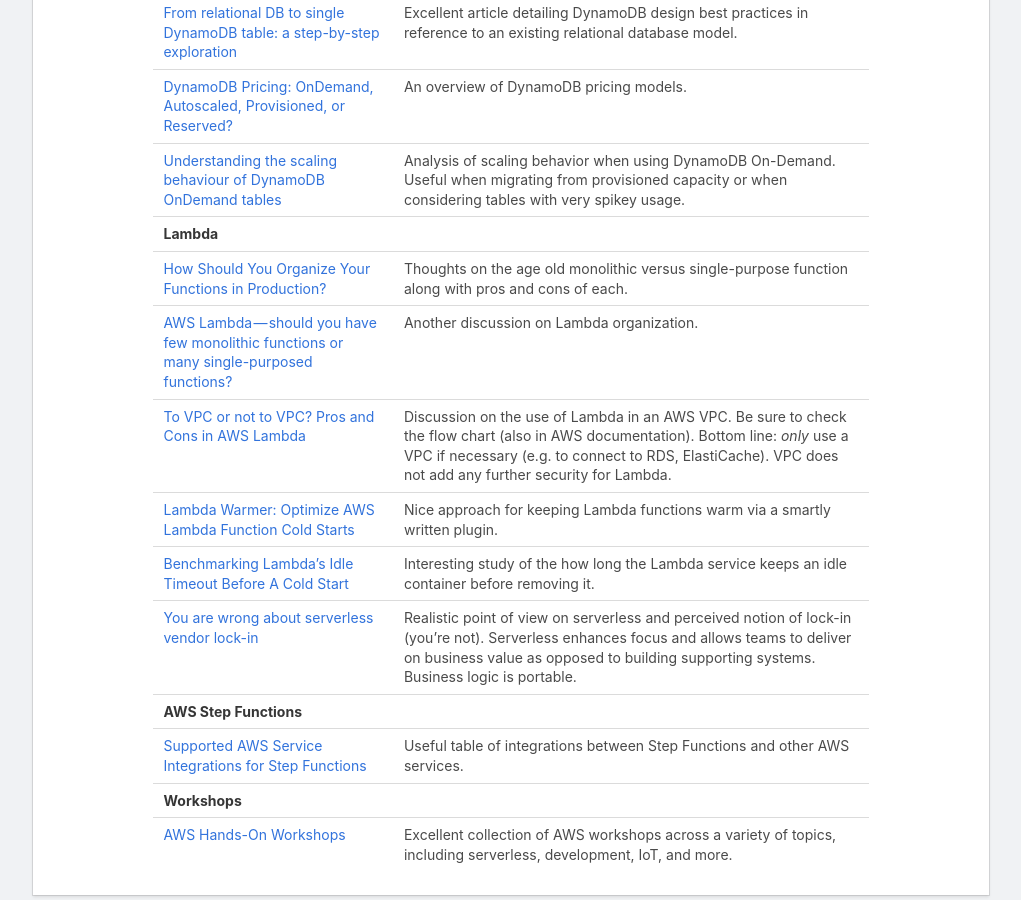
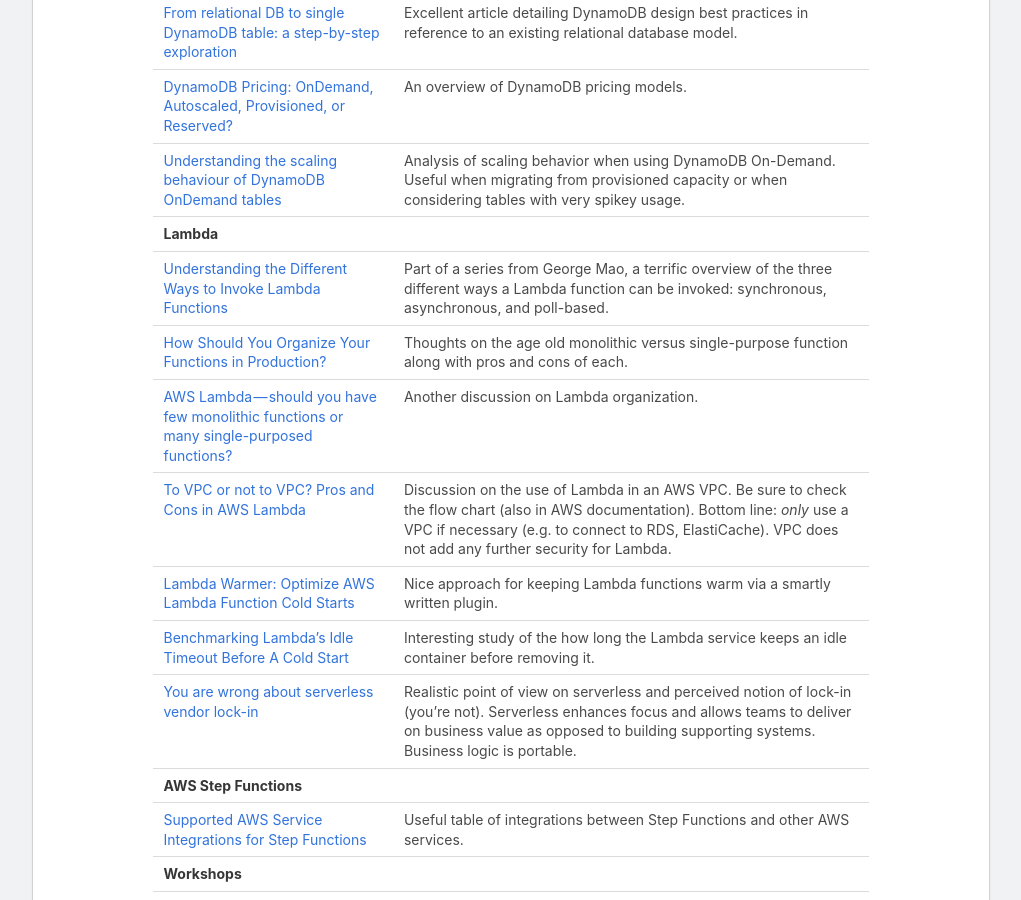
Before and after one commit to jkahn117/iamjkahn-blog, a Jekyll site: the page built from aws-resources.md, in a window 1280 px wide and 900 px high, scrolled down 1043 px. Shown: the whole window, without its empty margins (129-1150 px from the left). Built offline with Jekyll 4.4.1, drawn with Linux system fonts in a browser that asks for light colours; nearby versions of some CDN libraries.

Commit message:
Add new Lambda resource

```diff
--- a/aws-resources.md
+++ b/aws-resources.md
@@ -21,6 +21,7 @@ A selection of my favorite AWS resources on various topics...
 | [DynamoDB Pricing: OnDemand, Autoscaled, Provisioned, or Reserved?](https://www.trek10.com/blog/findev-dynamodb-pricing-analysis/) | An overview of DynamoDB pricing models. |
 | [Understanding the scaling behaviour of DynamoDB OnDemand tables](https://theburningmonk.com/2019/03/understanding-the-scaling-behaviour-of-dynamodb-ondemand-tables/) | Analysis of scaling behavior when using DynamoDB On-Demand. Useful when migrating from provisioned capacity or when considering tables with very spikey usage. |
 | **Lambda** |
+| [Understanding the Different Ways to Invoke Lambda Functions](https://aws.amazon.com/blogs/architecture/understanding-the-different-ways-to-invoke-lambda-functions/) | Part of a series from George Mao, a terrific overview of the three different ways a Lambda function can be invoked: synchronous, asynchronous, and poll-based. |
 | [How Should You Organize Your Functions in Production?](https://epsagon.com/blog/how-should-you-organize-your-functions-in-roduction/) | Thoughts on the age old monolithic versus single-purpose function along with pros and cons of each. |
 | [AWS Lambda — should you have few monolithic functions or many single-purposed functions?](https://hackernoon.com/aws-lambda-should-you-have-few-monolithic-functions-or-many-single-purposed-functions-8c3872d4338f) | Another discussion on Lambda organization. |
 | [To VPC or not to VPC? Pros and Cons in AWS Lambda](https://lumigo.io/blog/to-vpc-or-not-to-vpc-in-aws-lambda/) | Discussion on the use of Lambda in an AWS VPC. Be sure to check the flow chart (also in AWS documentation). Bottom line: *only* use a VPC if necessary (e.g. to connect to RDS, ElastiCache). VPC does not add any further security for Lambda. |
```
